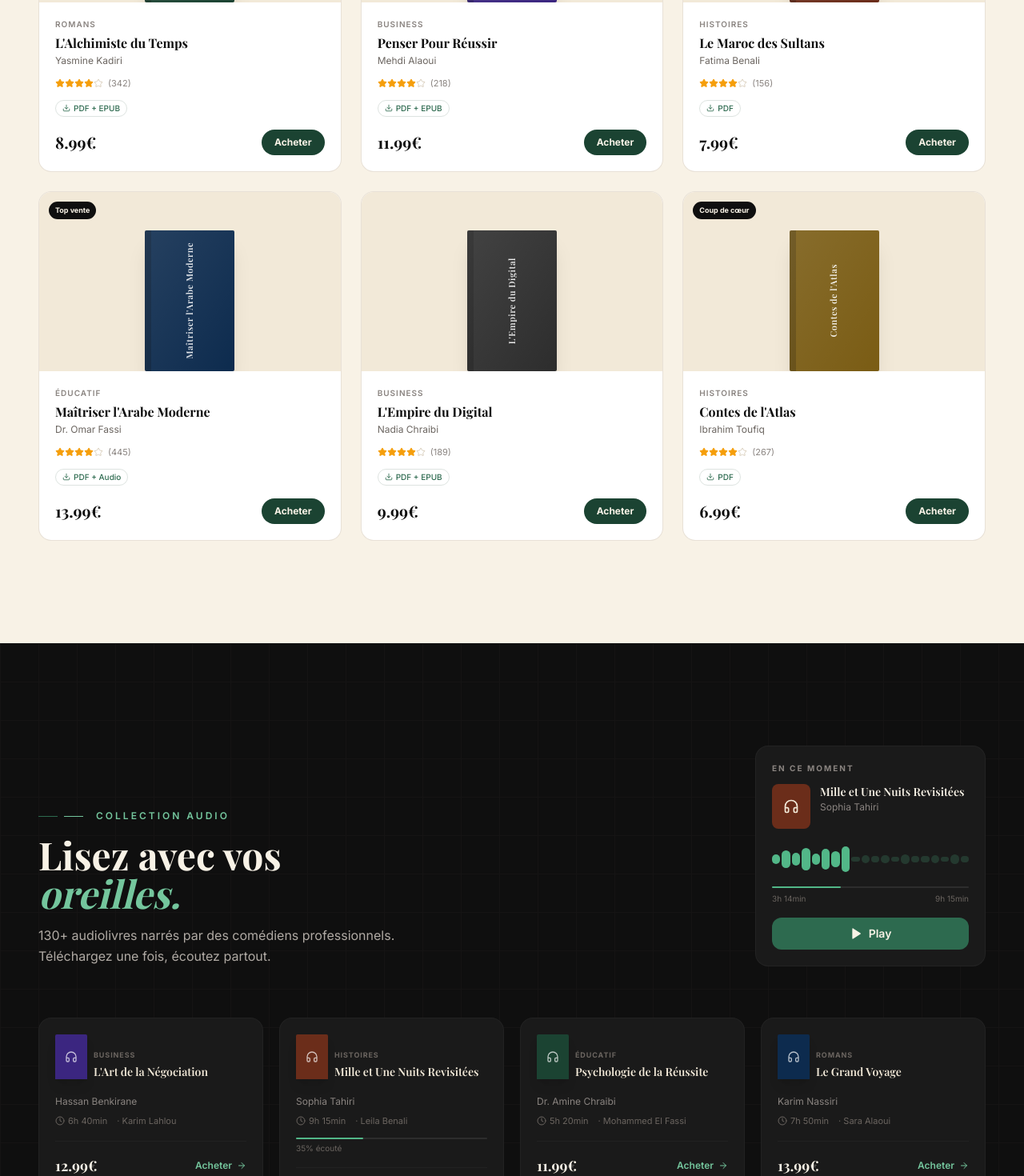
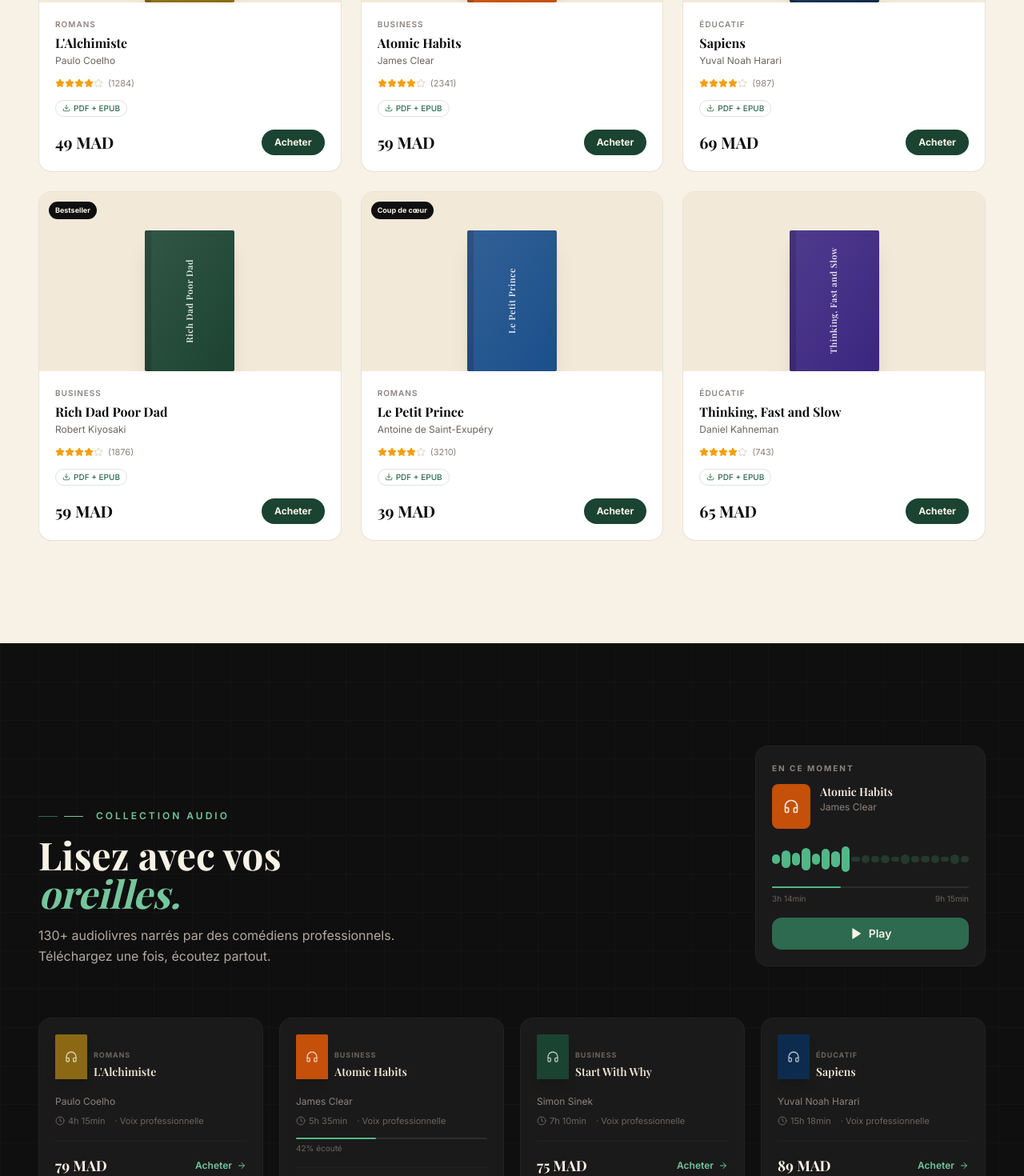
Before and after one commit to genuisolv-B1/wordhear, a Next.js app: page / in a window 1280 px wide. Shown: the part 2540-4010 px from the top of the page at 80% size. Built offline with nearby package versions, Linux system fonts and the light colour scheme; a web font is replaced by a local one.

Commit message:
Add real book titles and MAD prices

```diff
--- a/components/AudioBooks.tsx
+++ b/components/AudioBooks.tsx
@@ -32,10 +32,10 @@
 }
 
 const audioBooks = [
-  { id: 1, title: "L'Art de la Négociation",      author: 'Hassan Benkirane', duration: '6h 40min', narrator: 'Karim Lahlou',      cat: 'Business',  price: 12.99, spineColor: '#3B2680', progress: 0  },
-  { id: 2, title: 'Mille et Une Nuits Revisitées', author: 'Sophia Tahiri',    duration: '9h 15min', narrator: 'Leila Benali',      cat: 'Histoires', price: 14.99, spineColor: '#6B2D1A', progress: 35 },
-  { id: 3, title: 'Psychologie de la Réussite',    author: 'Dr. Amine Chraibi',duration: '5h 20min', narrator: 'Mohammed El Fassi', cat: 'Éducatif',  price: 11.99, spineColor: '#1B4332', progress: 0  },
-  { id: 4, title: 'Le Grand Voyage',               author: 'Karim Nassiri',    duration: '7h 50min', narrator: 'Sara Alaoui',       cat: 'Romans',    price: 13.99, spineColor: '#0D2B4E', progress: 0  },
+  { id: 1, title: "L'Alchimiste",       author: 'Paulo Coelho',      duration: '4h 15min', narrator: 'Voix professionnelle', cat: 'Romans',    price: 79, spineColor: '#8B6914', progress: 0  },
+  { id: 2, title: 'Atomic Habits',      author: 'James Clear',       duration: '5h 35min', narrator: 'Voix professionnelle', cat: 'Business',  price: 79, spineColor: '#C4500A', progress: 42 },
+  { id: 3, title: 'Start With Why',     author: 'Simon Sinek',       duration: '7h 10min', narrator: 'Voix professionnelle', cat: 'Business',  price: 75, spineColor: '#1B4332', progress: 0  },
+  { id: 4, title: 'Sapiens',            author: 'Yuval Noah Harari', duration: '15h 18min',narrator: 'Voix professionnelle', cat: 'Éducatif',  price: 89, spineColor: '#0D2B4E', progress: 0  },
 ]
 
 const bars = [35, 60, 45, 80, 40, 70, 55, 90, 38, 65, 50, 75, 42, 85, 58, 62, 70, 44, 80, 52]
@@ -70,12 +70,12 @@
           <div className="lg:w-72 flex-shrink-0 bg-ink-800 dark:bg-dark-900 border border-ink-700/50 dark:border-dark-800/80 rounded-2xl p-5">
             <p className="text-[10px] font-bold tracking-[0.2em] uppercase text-ink-400 mb-3">{t.nowPlaying}</p>
             <div className="flex items-start gap-3 mb-5">
-              <div className="w-12 h-14 rounded-lg flex-shrink-0 flex items-center justify-center" style={{ backgroundColor: '#6B2D1A' }}>
+              <div className="w-12 h-14 rounded-lg flex-shrink-0 flex items-center justify-center" style={{ backgroundColor: '#C4500A' }}>
                 <Headphones className="w-5 h-5 text-cream-200" />
               </div>
               <div>
-                <p className="font-serif font-semibold text-cream-100 text-sm leading-snug">Mille et Une Nuits Revisitées</p>
-                <p className="text-xs text-ink-400 mt-0.5">Sophia Tahiri</p>
+                <p className="font-serif font-semibold text-cream-100 text-sm leading-snug">Atomic Habits</p>
+                <p className="text-xs text-ink-400 mt-0.5">James Clear</p>
               </div>
             </div>
 
@@ -133,7 +133,7 @@
                 )}
 
                 <div className="flex items-center justify-between mt-4 pt-4 border-t border-ink-700/40 dark:border-dark-800/80">
-                  <span className="font-serif text-lg font-bold text-cream-100">{book.price.toFixed(2)}€</span>
+                  <span className="font-serif text-lg font-bold text-cream-100">{book.price} MAD</span>
                   <button className="flex items-center gap-1.5 text-xs font-semibold text-forest-400 hover:text-forest-300 transition-colors">
                     {t.buy} <ArrowRight className="w-3 h-3" />
                   </button>
--- a/components/FeaturedBooks.tsx
+++ b/components/FeaturedBooks.tsx
@@ -27,34 +27,34 @@
 
 const books = [
   {
-    id: 1, title: "L'Alchimiste du Temps",      author: 'Yasmine Kadiri',  price: 8.99,
-    rating: 4.9, reviews: 342, catFR: 'Romans',    catEN: 'Novels',
+    id: 1, title: "L'Alchimiste",                 author: 'Paulo Coelho',              price: 49,
+    rating: 4.9, reviews: 1284, catFR: 'Romans',    catEN: 'Novels',
+    badge: { FR: 'Bestseller', EN: 'Bestseller' }, spineColor: '#8B6914', format: 'PDF + EPUB',
+  },
+  {
+    id: 2, title: 'Atomic Habits',                author: 'James Clear',               price: 59,
+    rating: 4.9, reviews: 2341, catFR: 'Business',  catEN: 'Business',
+    badge: { FR: 'Top vente', EN: 'Top seller' },  spineColor: '#C4500A', format: 'PDF + EPUB',
+  },
+  {
+    id: 3, title: 'Sapiens',                      author: 'Yuval Noah Harari',         price: 69,
+    rating: 4.8, reviews: 987,  catFR: 'Éducatif', catEN: 'Educational',
+    badge: { FR: 'Nouveau', EN: 'New' },           spineColor: '#0D2B4E', format: 'PDF + EPUB',
+  },
+  {
+    id: 4, title: 'Rich Dad Poor Dad',            author: 'Robert Kiyosaki',           price: 59,
+    rating: 4.8, reviews: 1876, catFR: 'Business',  catEN: 'Business',
     badge: { FR: 'Bestseller', EN: 'Bestseller' }, spineColor: '#1B4332', format: 'PDF + EPUB',
   },
   {
-    id: 2, title: 'Penser Pour Réussir',          author: 'Mehdi Alaoui',   price: 11.99,
-    rating: 4.8, reviews: 218, catFR: 'Business',  catEN: 'Business',
-    badge: { FR: 'Nouveau', EN: 'New' },           spineColor: '#3B2680', format: 'PDF + EPUB',
+    id: 5, title: 'Le Petit Prince',              author: 'Antoine de Saint-Exupéry',  price: 39,
+    rating: 4.9, reviews: 3210, catFR: 'Romans',    catEN: 'Novels',
+    badge: { FR: 'Coup de cœur', EN: 'Staff pick' }, spineColor: '#1B4F8A', format: 'PDF + EPUB',
   },
   {
-    id: 3, title: 'Le Maroc des Sultans',          author: 'Fatima Benali',  price: 7.99,
-    rating: 4.7, reviews: 156, catFR: 'Histoires', catEN: 'Stories',
-    badge: null,                                   spineColor: '#6B2D1A', format: 'PDF',
-  },
-  {
-    id: 4, title: "Maîtriser l'Arabe Moderne",    author: 'Dr. Omar Fassi', price: 13.99,
-    rating: 4.9, reviews: 445, catFR: 'Éducatif', catEN: 'Educational',
-    badge: { FR: 'Top vente', EN: 'Top seller' },  spineColor: '#0D2B4E', format: 'PDF + Audio',
-  },
-  {
-    id: 5, title: "L'Empire du Digital",          author: 'Nadia Chraibi',  price: 9.99,
-    rating: 4.6, reviews: 189, catFR: 'Business',  catEN: 'Business',
-    badge: null,                                   spineColor: '#2D2D2D', format: 'PDF + EPUB',
-  },
-  {
-    id: 6, title: "Contes de l'Atlas",            author: 'Ibrahim Toufiq', price: 6.99,
-    rating: 4.8, reviews: 267, catFR: 'Histoires', catEN: 'Stories',
-    badge: { FR: 'Coup de cœur', EN: 'Staff pick' }, spineColor: '#7A5C14', format: 'PDF',
+    id: 6, title: 'Thinking, Fast and Slow',      author: 'Daniel Kahneman',           price: 65,
+    rating: 4.7, reviews: 743,  catFR: 'Éducatif', catEN: 'Educational',
+    badge: null,                                   spineColor: '#3B2680', format: 'PDF + EPUB',
   },
 ]
 
@@ -160,7 +160,7 @@
                 </div>
 
                 <div className="flex items-center justify-between pt-1">
-                  <span className="font-serif text-xl font-bold text-ink-900 dark:text-cream-100">{book.price.toFixed(2)}€</span>
+                  <span className="font-serif text-xl font-bold text-ink-900 dark:text-cream-100">{book.price} MAD</span>
                   <button className="text-xs font-bold bg-forest-800 text-cream-100 px-4 py-2 rounded-full hover:bg-forest-900 dark:hover:bg-forest-700 transition-colors">
                     {t.buy}
                   </button>
```
